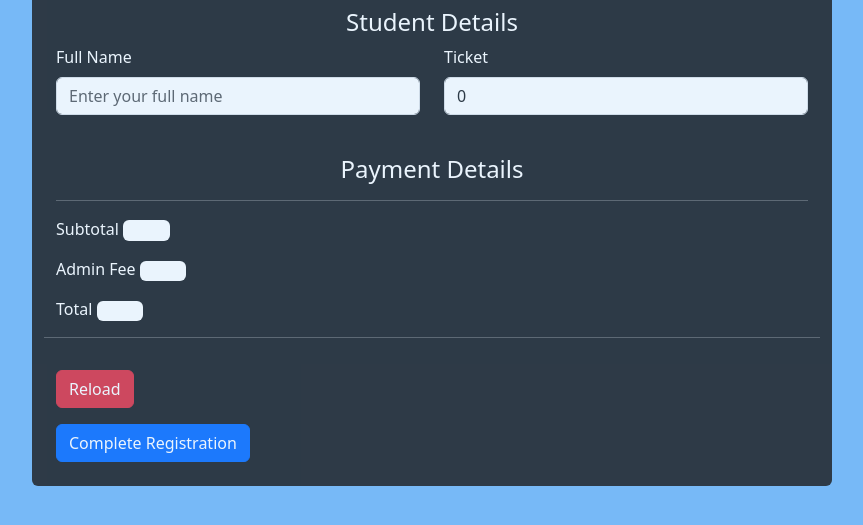
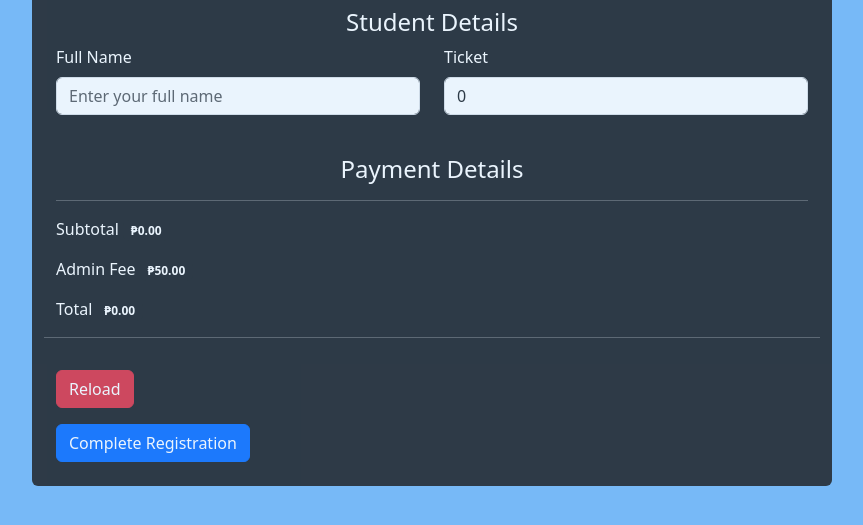
Before and after one commit to Sia-9Ruby-ay2526/Q3-SkillsTest, a plain HTML site: page index.html in a window 1280 px wide. Shown: the part 145-670 px from the top of the page, without its empty margins (208-1071 px from the left). Drawn offline with nearby package versions, Linux system fonts and the light colour scheme.

Commit message:
Update subtotal, admin fee, and total price display

```diff
--- a/index.html
+++ b/index.html
@@ -43,14 +43,9 @@
 
             <div class="row">
 
-              <!-- Subtotal -->
-                <p>Subtotal <span id="subtotal" class="badge bg-white">₱0.00</span></p>
-
-              <!-- Admin Fee -->
-                <p>Admin Fee <span id="admin fee" class="badge bg-white">₱0.00</span></p>
-
-              <!-- Total -->
-                <p>Total <span id="totalprice" class="badge bg-white">₱0.00</span></p>
+                <p>Subtotal <span id="subtotal" class="badge bg-dark">₱0.00</span></p>
+                <p>Admin Fee <span id="adminfee" class="badge bg-dark">₱50.00</span></p>
+                <p>Total <span id="totalprice" class="badge bg-dark">₱0.00</span></p>
 
             <hr>
 
@@ -61,14 +56,13 @@
 
             <div class="col-12">
               <button type="button" onclick="getTotal()" class="btn btn-primary mt-3">Complete Registration</button>
-              <div id="result_Ticket"></div>
             </div>
           </div>
         </form>
       </div>
     </div>
 
-    <script src="script.js"></script>
+    <script src="main.js"></script>
 
   </body>
 </html>
```
